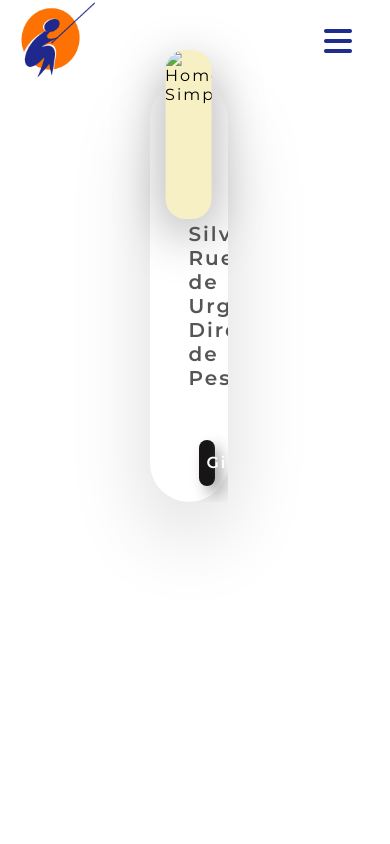
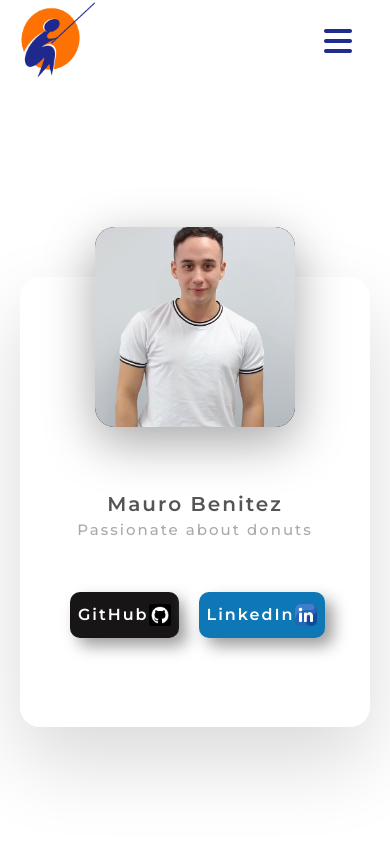
Before and after one commit to SamplerDev/ProyectoPescar, a plain HTML site: page pages/NuestroGrupo.html in a window 390 px wide. Shown: the top 844 px of the page. Drawn offline with nearby package versions, Linux system fonts and the light colour scheme.

Commit message:
Mejoras en el responsive de la Card

```diff
--- a/pages/NuestroGrupo.html
+++ b/pages/NuestroGrupo.html
@@ -50,35 +50,28 @@
         </nav>
       </header>
 
-<div class="cards-container">
-
-  <div class="cardd card1">
+      <div class="conteiner-cards">
+        <div class="card-grupo">
           <div class="imgBx">
-        <img src="./img/homero.jpg" alt="Homero Simpson">
+            <img src="../img/nosotros/Benitez-Mauro.jpg" alt="Homero Simpson" />
           </div>
           <div class="content">
             <div class="details">
-            <h2 class="nombre">Homero Simpson<br><span class="puesto">Passionate about donuts</span></h2>
+              <h2>Mauro Benitez<br /><span>Passionate about donuts</span></h2>
               <div class="card_btn">
-           <a class="atext atext1" href="https://github.com/" target="_blank"><i></i>GitHub<img src="./img/github-icon.png"></a>
-           <a  class="atext atext2" href="" target="_blank"><i></i>LinkedIn<img src="./img/linkedin-icon.png"></a>
+                <a href="https://github.com/" target="_blank"
+                  ><i></i>GitHub<img src="../img/cardsGrupo/github-icon.png"
+                /></a>
+                <a href="https://www.linkedin.com" target="_blank"
+                  ><i></i>LinkedIn<img
+                    src="../img/cardsGrupo/linkedin-icon.png"
+                /></a>
               </div>
             </div>
           </div>
         </div>
-
-
-
-
-
       </div>
-
     </main>
-
-
-
-
-
 
     <footer id="foot">
       <p>
--- a/style/style.css
+++ b/style/style.css
@@ -807,6 +807,123 @@ STYLE Cursor-Custom
   opacity: 0.4;
 }
 
+/* ------------------------ Nuestro Equipo -------------------------- */
+
+.conteiner-cards {
+  display: flex;
+  justify-content: center;
+  align-items: center;
+  min-height: 100vh;
+}
+
+.card-grupo {
+  position: relative;
+  width: 350px;
+  height: 450px;
+  background: #fff;
+  border-radius: 20px;
+  box-shadow: 0 35px 80px rgba(0, 0, 0, 0.15);
+}
+
+.imgBx {
+  position: absolute;
+  left: 50%;
+  top: -50px;
+  transform: translateX(-50%);
+  width: 200px;
+  height: 200px;
+  background: #000;
+  border-radius: 20px;
+  box-shadow: 0 15px 50px rgba(0, 0, 0, 0.35);
+  overflow: hidden;
+}
+
+.imgBx img {
+  position: absolute;
+  top: 0;
+  left: 0;
+  width: 100%;
+  height: 100%;
+  object-fit: cover;
+}
+
+.card-grupo .content {
+  position: absolute;
+  width: 100%;
+  height: 100%;
+  display: flex;
+  justify-content: center;
+  align-items: center;
+  overflow: hidden;
+}
+
+.card-grupo .content .details {
+  padding: 40px;
+  text-align: center;
+  width: 100%;
+  margin-top: 130px;
+}
+
+.card-grupo .content .details h2 {
+  font-size: 1.25em;
+  font-weight: 600;
+  color: #555;
+  line-height: 1.2em;
+}
+
+.card-grupo .content .details h2 span {
+  font-size: 0.75em;
+  font-weight: 500;
+  opacity: 0.5;
+}
+
+.card_btn {
+  display: flex;
+  justify-content: center;
+  align-items: center;
+  height: 100px;
+  display: flex;
+  justify-content: space-evenly;
+}
+
+.card_btn a {
+  text-decoration: none;
+  display: flex;
+  align-items: center;
+  justify-content: space-evenly;
+  width: 130px;
+  padding: 8px 8px;
+  line-height: 30px;
+  border-radius: 10px;
+  background: #171515;
+  color: #fff;
+  margin: 10px;
+  margin-bottom: -35px;
+  box-shadow: 0.5rem 0.5rem 1rem rgb(158, 157, 157), -0.5rem -0.5rem 1rem #fff;
+}
+
+.card_btn a img {
+  width: 22px;
+}
+
+.card_btn a:nth-child(2) img {
+  width: 22px;
+}
+
+.card_btn a:nth-child(2) {
+  background: #0e77b5;
+  color: white;
+  padding: 8px 8px;
+}
+
+.atext::before {
+  width: 100%;
+}
+
+.atext1 .atext2 {
+  padding: 10%;
+}
+
 /* -------------------------------------- MOVÍL RESPONSIVE 400px -------------------------------------- */
 @media (max-width: 400px) {
   .cursor {
@@ -952,138 +1069,3 @@ STYLE Cursor-Custom
     width: 99%;
   }
 }
-
-  /* ------------------------ Nuestro Equipo -------------------------- */
-.cards-container{
-  width: 100vw;
-  height: 100vh;
-  display: grid;
-  grid-template-columns: 1fr 1fr 1fr;
-
-}
-
-.card1{
-grid-column-start: 2;
-grid-column-end: 3;
-
-
-}
-
-  .cardd{
-    position: relative;
-    width: 60%;
-    height: 50vh;
-    background: #fff;
-
-    box-shadow: 0 35px 80px rgba(0,0,0,0.15);
-    position: relative;
-  display: block;
-
-  border-radius: calc(var(--curve) * 1px);
-
-  text-decoration: none;
-}
-
-.imgBx{
-    position: absolute;
-    left: 50%;
-    top: -7%;
-    transform: translateX(-50%);
-    width: 60%;
-    height: 40%;
-    background:   #F6F0C4;
-    border-radius: 20px;
-    box-shadow: 0 15px 50px rgba(0,0,0,0.35);
-    overflow: hidden;
-}
-
-.imgBx img{
-    position: absolute;
-    top: 0;
-    left: 0;
-    width: 100%;
-    height: 100%;
-    object-fit: cover;
-}
-
-.cardd .content{
-    position: absolute;
-    width: 100%;
-    height: 100%;
-    display: flex;
-    justify-content: center;
-    align-items: center;
-    overflow: hidden;
-}
-
-.cardd .content .details{
-    padding: 40px;
-    text-align: center;
-    width: 100%;
-    margin-top: 130px;
-}
-
-.cardd .content .details h2{
-    font-size: 1.25em;
-    font-weight: 600;
-    color: #555;
-    line-height: 1.2em;
-}
-
-.cardd .content .details h2 span{
-    font-size: 90%;
-    font-weight: 500;
-    opacity: 0.5;
-}
-
-.card_btn {
-  display: flex;
-  justify-content: center;
-  align-items: center;
-  height: 100px;
-  display: flex;
-  justify-content: space-evenly;
-
-
-
-}
-
-.card_btn a {
-  text-decoration: none;
-  display: flex;
-  align-items: center;
-  justify-content: space-evenly;
-  width: 70%;
-  padding: 8px 8px;
-  line-height: 30px;
-  border-radius: 10px;
-  background: #171515;
-  color: #fff;
-  margin: 10px;
-  margin-bottom: -35px;
-  box-shadow: .5rem .5rem 1rem rgb(158, 157, 157),
-    -.5rem -.5rem 1rem #fff;
-}
-
-.card_btn a img{
-    width: 22px;
-}
-
-.card_btn a:nth-child(2) img{
-    width: 22px;
-}
-
-.card_btn a:nth-child(2){
-    background: #0e77b5;
-    color: white;
-    padding: 8px 8px;
-}
-
-.atext::before{
-  width: 100%;
-
-}
-
-.atext1 .atext2{
-  padding: 10%;
-}
```
Also changed, not shown: index.html (+4 -2 lines), img/cardsGrupo/github-icon.png (added), img/cardsGrupo/linkedin-icon.png (added). Lines whose indentation alone changed are shown as unchanged.
